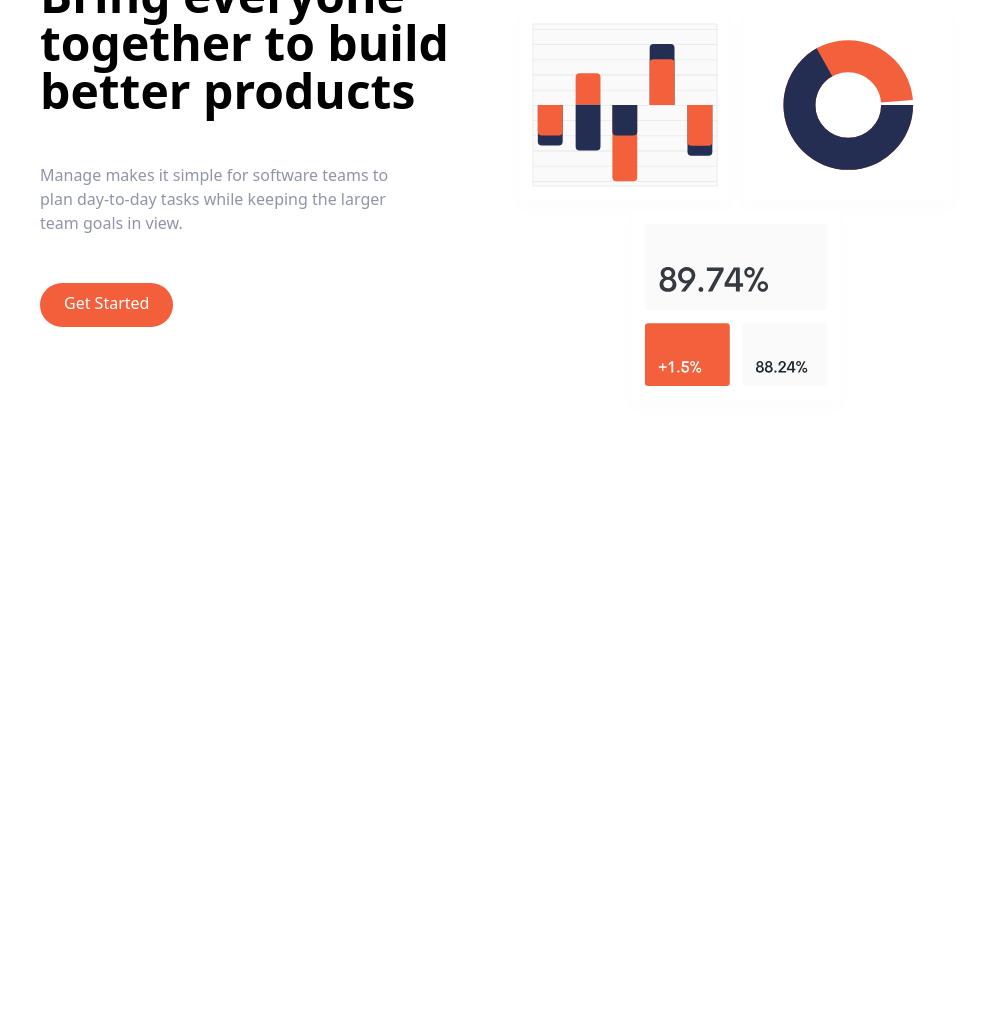
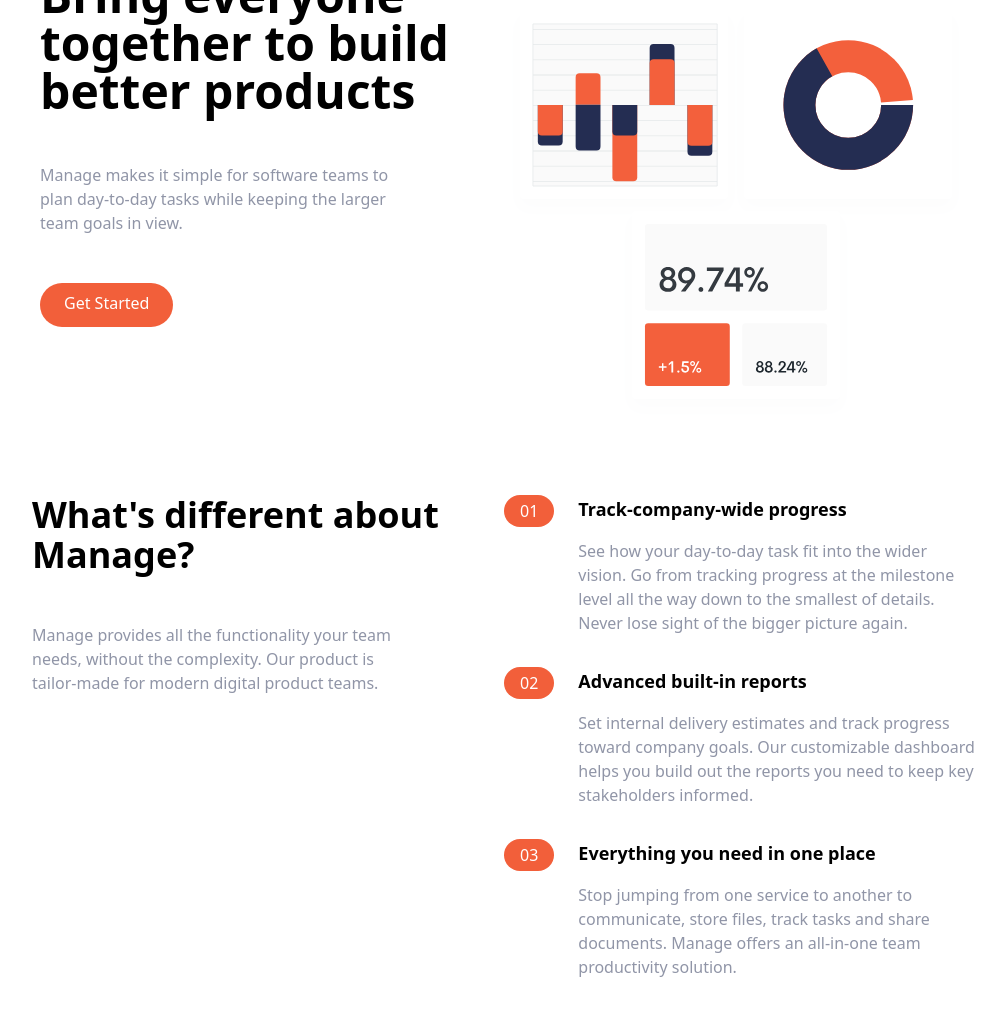
Before and after one commit to JoshFransix/tailwind-Landing-Page, a website: page index.html in a window 1280 px wide. Shown: the part 161-1176 px from the top of the page, without its empty margins (136-1141 px from the left). Before the commit the page ends 800 px from the top, so only its background shows below. Drawn offline with Linux system fonts and the light colour scheme.

Commit message:
finished feature section

```diff
--- a/index.html
+++ b/index.html
@@ -57,7 +57,76 @@
    <section id="features">
 
     <!-- Flex Container -->
-    <div class="container flex flex-col px-4 mx-auto mt-10 space-y-12 md:space-y-0 md:flex-row">
+    <div class="container flex flex-col px-4 mx-auto mt-10 mb-12 space-y-12 md:space-y-0 md:flex-row">
+
+      <!-- What's Different -->
+      <div class="flex flex-col space-y-12 md:w-1/2">
+        <h2 class="max-w-md text-4xl font-bold text-center md:text-left">
+          What's different about Manage?
+        </h2>
+        <p class="max-w-sm text-center text-darkGrayishBlue md:text-left">Manage provides all the functionality your team needs, without the complexity. Our product is tailor-made for modern digital product teams.</p>
+      </div>
+
+      <!-- Numbered List -->
+      <div class="flex flex-col space-y-8 md:w-1/2">
+        <!-- List Item 1 -->
+        <div class="flex flex-col space-y-3 md:space-y-0 md:space-x-6 md:flex-row">
+          <!-- Heading -->
+          <div class="rounded-full bg-brightRedSuperLight md:bg-transparent">
+            <div class="flex items-center space-x-2">
+              <div class="px-4 py-2 text-white rounded-full bg-brightRed md:py-1">01
+              </div>
+              <h3 class="text-base font-bold md:mb-4 md:hidden">Track-company-wide progress</h3>
+            </div>
+          </div>
+          <div>
+          <h3 class="hidden mb-4 text-lg font-bold md:block">
+            Track-company-wide progress
+          </h3>
+          <p class="text-darkGrayishBlue">
+            See how your day-to-day task fit into the wider vision. Go from tracking progress at the milestone level all the way down to the smallest of details. Never lose sight of the bigger picture again.
+          </p>
+        </div>
+        </div>
+        <!-- List Item 2 -->
+        <div class="flex flex-col space-y-3 md:space-y-0 md:space-x-6 md:flex-row">
+          <!-- Heading -->
+          <div class="rounded-full bg-brightRedSuperLight md:bg-transparent">
+            <div class="flex items-center space-x-2">
+              <div class="px-4 py-2 text-white rounded-full bg-brightRed md:py-1">02
+              </div>
+              <h3 class="text-base font-bold md:mb-4 md:hidden">Advanced built-in reports</h3>
+            </div>
+          </div>
+          <div>
+          <h3 class="hidden mb-4 text-lg font-bold md:block">
+            Advanced built-in reports
+          </h3>
+          <p class="text-darkGrayishBlue">
+            Set internal delivery estimates and track progress toward company goals. Our customizable dashboard helps you build out the reports you need to keep key stakeholders informed.
+          </p>
+        </div>
+        </div>
+        <!-- List Item 3 -->
+        <div class="flex flex-col space-y-3 md:space-y-0 md:space-x-6 md:flex-row">
+          <!-- Heading -->
+          <div class="rounded-full bg-brightRedSuperLight md:bg-transparent">
+            <div class="flex items-center space-x-2">
+              <div class="px-4 py-2 text-white rounded-full bg-brightRed md:py-1">03
+              </div>
+              <h3 class="text-base font-bold md:mb-4 md:hidden">Everything you need in one place</h3>
+            </div>
+          </div>
+          <div>
+          <h3 class="hidden mb-4 text-lg font-bold md:block">
+            Everything you need in one place
+          </h3>
+          <p class="text-darkGrayishBlue">
+            Stop jumping from one service to another to communicate, store files, track tasks and share documents. Manage offers an all-in-one team productivity solution.
+          </p>
+        </div>
+        </div>
+      </div>
 
     </div>
    </section>
```
Also changed, not shown: css/main.css.
